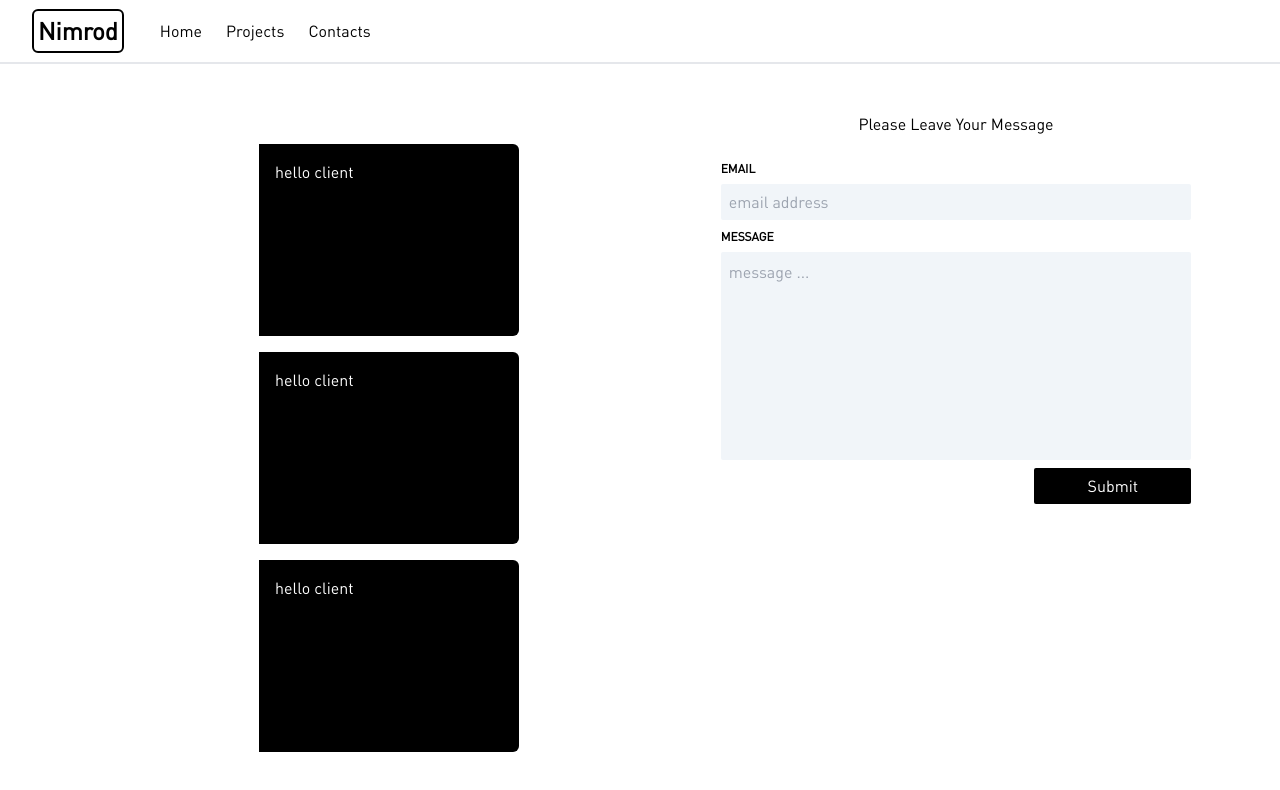
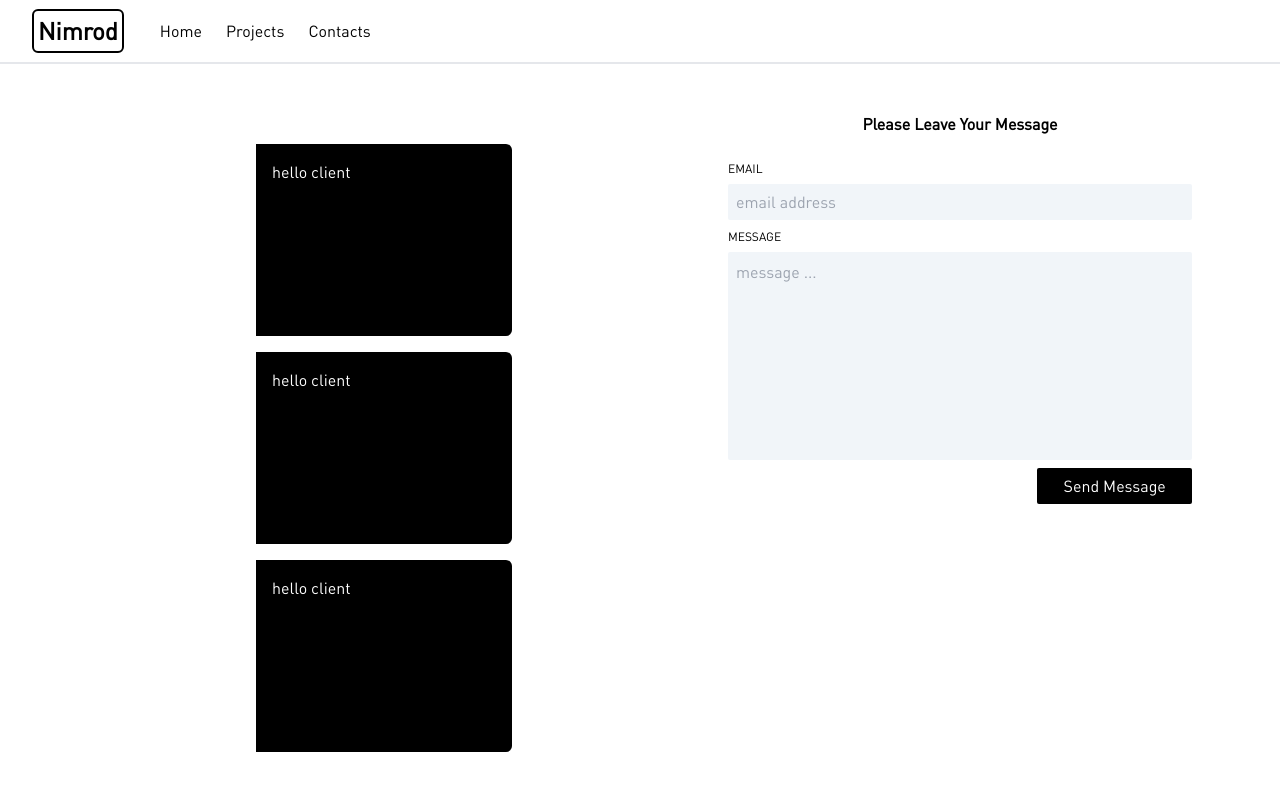
Before and after one commit to Paddy-Nimrod/persfolio, a React (Create React App) app: page /contacts in a window 1280 px wide. Shown: the top 790 px of the page. Built offline with nearby package versions, Linux system fonts and the light colour scheme.

Commit message:
modified contact page components

```diff
--- a/src/pages/contacts.jsx
+++ b/src/pages/contacts.jsx
@@ -14,7 +14,7 @@ function Contacts() {
   return (
     <div>
       <HeaderComponent />
-      <div className="grid grid-cols-1 gap-4 md:flex w-full m-auto h-full md:h-screen p-2 md:p-4">
+      <div className="grid grid-cols-1 gap-8 md:flex w-full m-auto h-full md:h-screen p-2 md:p-4">
         <div className="grid grid-cols-1 w-full top-12 relative gap-4 md:flex md:flex-col md:items-center md:justify-center md:w-6/12 my-5 md:m-auto md:h-5/6 p-2 md:p-4 md:gap-4">
           <div className=" h-20 md:h-2/4 flex bg-black w-full m-auto md:w-8/12 rounded-sm md:rounded-md">
             <div className="w-1/3 bg-white h-full"></div>
@@ -43,7 +43,7 @@ function Contacts() {
           </div>
         </div>
         <div className="w-full md:w-6/12  my-4 md:m-auto md:h-5/6 md:p-4 gap-2 block relative">
-          <div className="m-2 md:m-4 font-dinregular text-center font-medium capitalize">
+          <div className="m-2 md:m-4 font-dinregular text-center font-semibold capitalize">
             Please leave your Message
           </div>
           <Formik
@@ -60,9 +60,7 @@ function Contacts() {
             {({ errors, touched }) => (
               <Form className="flex flex-col gap-2 w-full md:w-10/12 p-2 md:m-auto font-dinregular">
                 <div className="flex flex-col gap-2 w-full">
-                  <label className="font-semibold text-xs uppercase">
-                    Email
-                  </label>
+                  <label className="font-thin text-xs uppercase">Email</label>
                   {errors.email && touched.email ? (
                     <div>{errors.email}</div>
                   ) : null}
@@ -74,9 +72,7 @@ function Contacts() {
                   />
                 </div>
                 <div className=" flex flex-col gap-2">
-                  <label className="font-semibold uppercase text-xs">
-                    Message
-                  </label>
+                  <label className="font-thin uppercase text-xs">Message</label>
                   <Field
                     className="p-2 border-none rounded-sm bg-slate-100 resize-none"
                     name="message"
@@ -85,12 +81,12 @@ function Contacts() {
                     placeholder="message ..."
                   />
                 </div>
-                <div className="flex justify-end">
+                <div className="flex md:justify-end">
                   <button
                     type="submit"
-                    className="bg-black text-white items-end font-dinregular h-9 w-4/12 rounded-sm"
+                    className="bg-black text-white items-end font-dinregular h-9 w-full md:w-4/12 rounded-sm"
                   >
-                    Submit
+                    Send Message
                   </button>
                 </div>
               </Form>
```
